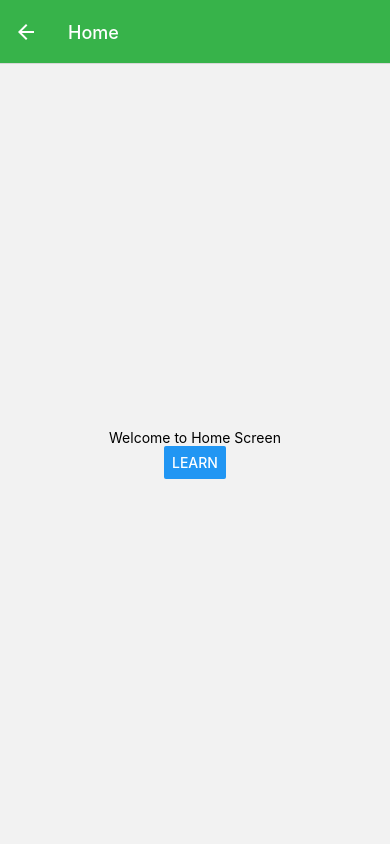
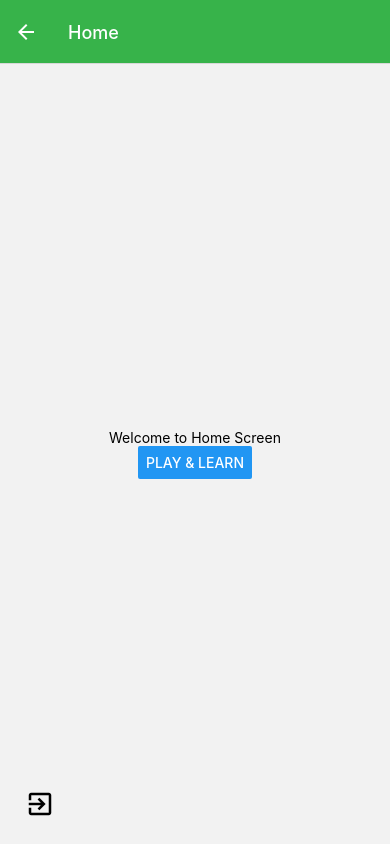
Before and after one commit to kaneAvocado/PlayAndLearn, a React Native app: screen /Home in a window 390 px wide. Built offline with nearby package versions, Linux system fonts and the light colour scheme.

Commit message:
fix&sm commetns

```diff
--- a/App.js
+++ b/App.js
@@ -1,11 +1,14 @@
 import { NavigationContainer } from '@react-navigation/native';
 import { createStackNavigator } from '@react-navigation/stack';
 import { ThemeProvider} from 'react-native-elements';
+import { StyleSheet } from 'react-native';
 import LoginScreen from './screens/LoginScreen.js';
 import firebase from 'firebase/app';
 import RegisterScreen from './screens/RegisterScreen.js';
 import HomeScreen from './screens/HomeScreen.js';
 import TasksScreen from './screens/TasksScreen.js';
+import { TouchableOpacity } from 'react-native';
+
 // Навигационный стек экранов. Позволяет упорядоченно переключатся между экранами
 const Stack = createStackNavigator();
 
--- a/screens/HomeScreen.js
+++ b/screens/HomeScreen.js
@@ -1,19 +1,43 @@
 import React from 'react';
-import { View, Text, Button } from 'react-native';
+import { StyleSheet, View, Text, Button, TouchableOpacity, BackHandler, Alert } from 'react-native'; // Add TouchableOpacity, BackHandler, and Alert
 import { useNavigation } from '@react-navigation/native';
-
+import MaterialIcons from 'react-native-vector-icons/MaterialIcons';
 
 function HomeScreen() {
   const navigation = useNavigation();
+
+  const handleExitButton = () => Alert.alert(
+    "Вы хотите выйти из приложения?",
+    "",
+    [
+      { text: "Да, я хочу", onPress: handleExitApp },
+      { text: "Нет, не хочу", onPress: () => console.log("Отмена") }
+    ]
+  );
+
+  const handleExitApp = () => {
+    BackHandler.exitApp();
+  };
 
   const goToTasksScreen = () => {
     navigation.navigate('Tasks');
   };
 
+  const styles = StyleSheet.create({
+    exitButton: {
+      position: 'absolute',
+      left: 25,
+      bottom: 25,
+    },
+  })
+
   return (
     <View style={{ flex: 1, justifyContent: 'center', alignItems: 'center' }}>
       <Text>Welcome to Home Screen</Text>
-      <Button title="Learn" onPress={goToTasksScreen} />
+      <Button title="Play & Learn" onPress={goToTasksScreen} />
+      <TouchableOpacity style={styles.exitButton} onPress={handleExitButton}>
+          <MaterialIcons name="exit-to-app" size={30} color="black" />
+      </TouchableOpacity>
     </View>
   );
 }
--- a/screens/LoginScreen.js
+++ b/screens/LoginScreen.js
@@ -2,50 +2,58 @@ import React, { useState } from 'react';
 import { TextInput, Button, Text, View } from 'react-native';
 import app from '../firebaseConfig';
 import { getAuth, signInWithEmailAndPassword } from "firebase/auth";
-
-
 import { useNavigation } from '@react-navigation/native';
 
 function LoginScreen() {
+  // Состояния для хранения email, пароля и ошибок входа
   const [email, setEmail] = useState('');
   const [password, setPassword] = useState('');
   const [loginError, setLoginError] = useState('');
 
   const navigation = useNavigation();
 
+  // Функция для обработки входа в систему
   const handleLogin = () => {
     const auth = getAuth();
     signInWithEmailAndPassword(auth, email, password)
       .then((userCredential) => {
-        // Signed in
+        // Пользователь успешно вошёл в систему
+        navigation.navigate('Home');
         const user = userCredential.user;
       })
       .catch((error) => {
+        // Обработка ошибок входа
         const errorCode = error.code;
         const errorMessage = error.message;
         setLoginError(errorMessage);
       });
   };
 
+  // Функция для перехода на экран регистрации
   const goToRegister = () => {
     navigation.navigate('Register');
   };
 
   return (
     <View>
+      {/* Поле ввода для email */}
       <TextInput
         placeholder="Email"
         value={email}
         onChangeText={setEmail}
       />
+      {/* Поле ввода для пароля */}
       <TextInput
         placeholder="Password"
         value={password}
         onChangeText={setPassword}
         secureTextEntry
       />
+      {/* Кнопка для входа в систему */}
       <Button title="Login" onPress={handleLogin} />
+      {/* Отображение ошибки входа, если она есть */}
       {loginError ? <Text>{loginError}</Text> : null}
+      {/* Кнопка для перехода на экран регистрации */}
       <Button title="Регистрация" onPress={goToRegister} />
     </View>
   );
--- a/screens/RegisterScreen.js
+++ b/screens/RegisterScreen.js
@@ -1,46 +1,59 @@
 import React, { useState } from 'react';
 import { TextInput, Button, Text, View } from 'react-native';
-import app from '../firebaseConfig';
+import app from '../firebaseConfig'; // импорт конфигурации Firebase
 import { getAuth, createUserWithEmailAndPassword } from "firebase/auth";
 import { useNavigation } from '@react-navigation/native';
+
 function RegisterScreen() {
+  // Состояния для управления email, паролем и ошибками регистрации
   const [email, setEmail] = useState('');
   const [password, setPassword] = useState('');
   const [registerError, setRegisterError] = useState('');
 
-  const navigation = useNavigation();
+  const navigation = useNavigation(); // Хук для управления навигацией
+
+  // Обработчик нажатия на кнопку регистрации
   const handleRegister = () => {
     const auth = getAuth();
     createUserWithEmailAndPassword(auth, email, password)
       .then((userCredential) => {
+        // Успешная регистрация пользователя
+        navigation.navigate('Home');
         const user = userCredential.user;
       })
       .catch((error) => {
+        // Обработка ошибок при регистрации
         const errorCode = error.code;
         const errorMessage = error.message;
-        setRegisterError(errorMessage);
+        setRegisterError(errorMessage); // Установка сообщения об ошибке
       });
   };
 
+  // Функция для возвращения на экран входа
   const goBackToLogin = () => {
-    navigation.goBack();
-};
+    navigation.goBack(); // Возврат на предыдущий экран в стеке навигации
+  };
 
   return (
     <View>
+      {/* Поле ввода для email */}
       <TextInput
         placeholder="Email"
         value={email}
-        onChangeText={setEmail}
+        onChangeText={setEmail} // Обновление состояния при изменении текста
       />
+      {/* Поле ввода для пароля */}
       <TextInput
         placeholder="Password"
         value={password}
-        onChangeText={setPassword}
-        secureTextEntry
+        onChangeText={setPassword} // Обновление состояния при изменении текста
+        secureTextEntry // Скрытие вводимого текста для пароля
       />
+      {/* Кнопка для регистрации */}
       <Button title="Регистрация" onPress={handleRegister} />
+      {/* Вывод ошибки регистрации, если она есть */}
       {registerError ? <Text>{registerError}</Text> : null}
+      {/* Кнопка для возвращения на экран входа */}
       <Button title="Вернуться к входу" onPress={goBackToLogin} />
     </View>
   );
```
